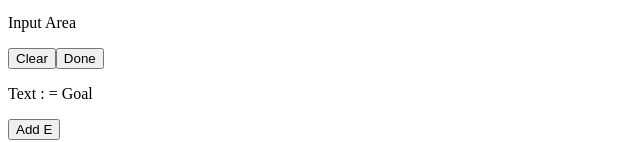
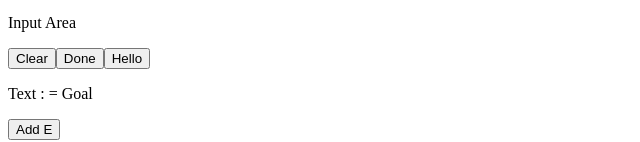
Before and after one commit to koyamal/pra_vue3, a Vue app in the folder vuePractive/: page / in a window 1280 px wide. Shown: the part 349-491 px from the top of the page, without its empty margins (0-640 px from the left). Built offline with nearby package versions, Linux system fonts and the light colour scheme.

Commit message:
Add button

```diff
--- a/vuePractive/src/components/atom/D.vue
+++ b/vuePractive/src/components/atom/D.vue
@@ -25,5 +25,6 @@ export default {
     <p>{{ inputData }}</p>
     <button @click="() => inputData = ''">Clear</button>
     <button @click="() => inputData = 'Done'">Done</button>
+    <button @click="() => inputData = 'Hello'">Hello</button>
   </div>
 </template>
```
